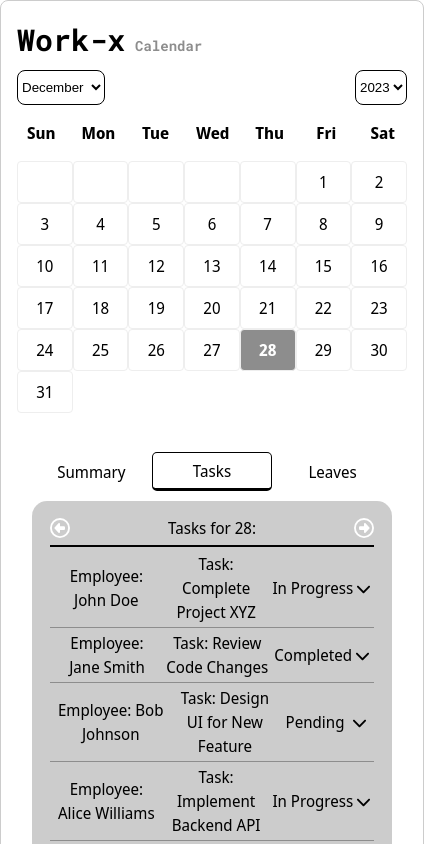
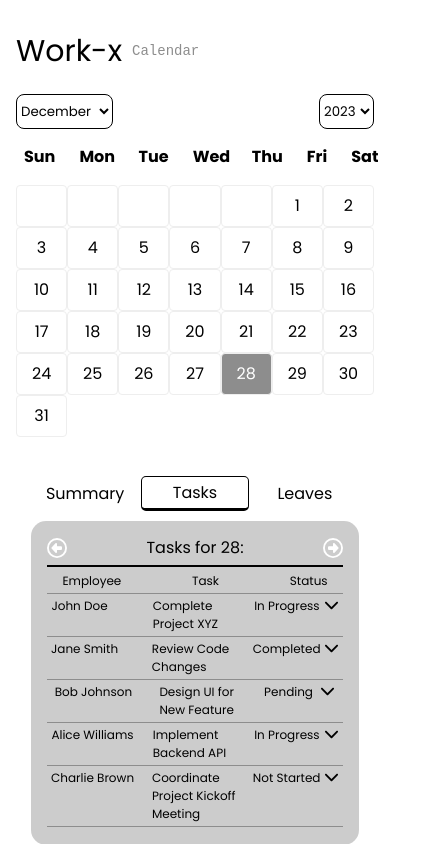
Before and after one commit to adithyawebt/workx-calendar, a React (Vite) app: page /home in a window 390 px wide. Both pictures are taken after a click on the element "Tasks". Shown: the top 844 px of the page, 424 px wide, since content can reach past the window. Built offline with nearby package versions, Linux system fonts and the light colour scheme.

Commit message:
fixed all styling and media query to recognise non mobile displays

```diff
--- a/src/App.css
+++ /dev/null
@@ -1,5 +0,0 @@
-#root {
-    max-width: 1280px;
-    margin: 0 auto;
-    text-align: center;
-}
--- /dev/null
+++ b/src/App.scss
@@ -0,0 +1,27 @@
+@import url('https://fonts.googleapis.com/css2?family=Poppins:wght@100;200;300;400;500;600;700;800;900&display=swap');
+
+:root {
+    line-height: 1.5;
+
+    color-scheme: light dark;
+    color: rgba(255, 255, 255, 0.87);
+    background-color: #fff;
+
+    font-synthesis: none;
+    text-rendering: optimizeLegibility;
+    -webkit-font-smoothing: antialiased;
+    -moz-osx-font-smoothing: grayscale;
+}
+
+* {
+    box-sizing: border-box;
+    margin: 0;
+    padding: 0;
+    font-family: 'Poppins', sans-serif;
+    font-weight: 400;
+}
+
+body {
+    width: 100vw;
+    height: 100vh;
+}
--- a/src/App.tsx
+++ b/src/App.tsx
@@ -1,4 +1,4 @@
-import './App.css'
+import './App.scss'
 
 import { BrowserRouter as Router, Routes, Route } from 'react-router-dom';
 
--- a/src/components/Calendar/Calendar.module.scss
+++ b/src/components/Calendar/Calendar.module.scss
@@ -1,21 +1,21 @@
 @import '../../common/colors.scss';
 
 .calendar {
-    width: 100%;
+    width: 100vw;
     display: flex;
     flex-direction: column;
     gap: 8px;
     padding: 16px;
     margin: 0;
-    border: 1px solid $border;
-    border-radius: 8px;
     color: black;
     background-color: $contrast;
 
     .logo {
         width: 100%;
+        height: 70px;
+        display: flex;
+        align-items: center;
         text-align: left;
-        font-family: 'Roboto Mono', monospace;
         font-size: 30px;
 
         span:nth-child(1) {
@@ -97,3 +97,11 @@
         }
     }
 }
+
+@media only screen and (min-width: 700px) {
+    .calendar {
+        max-width: 600px;
+        margin: 0 auto;
+        border: 1px solid $light;
+    }
+}
--- a/src/components/Schedule/Schedule.module.scss
+++ b/src/components/Schedule/Schedule.module.scss
@@ -82,6 +82,12 @@
 
         }
 
+        .contentDetails,
+        .tasksHolder,
+        .leaveContainer {
+            font-size: 12px;
+        }
+
         .contentDetails {
             width: 100%;
             display: flex;
@@ -90,7 +96,7 @@
             justify-content: center;
 
             .detailsHolder {
-                width: 100%;
+                width: 90%;
                 display: flex;
                 align-items: center;
                 justify-content: space-between;
@@ -106,6 +112,10 @@
                     align-items: flex-start;
                     justify-content: flex-start;
                     text-align: left;
+
+                    .detail {
+                        padding: 5px 0;
+                    }
                 }
             }
         }
@@ -117,16 +127,25 @@
             align-items: center;
             justify-content: center;
 
+            .employeeDetailsTemplate {
+                width: 90%;
+                display: flex;
+                align-items: center;
+                justify-content: space-between;
+                padding: 0 15px;
+            }
+
             .task {
                 width: 90%;
                 display: flex;
                 flex-direction: column;
                 align-items: center;
+                cursor: pointer;
 
                 .employeeDetails {
                     width: 100%;
                     display: flex;
-                    align-items: center;
+                    align-items: flex-start;
                     justify-content: space-evenly;
 
                     span {
@@ -174,49 +193,30 @@
     .leaveContainer {
         width: 90%;
         display: flex;
-        flex-direction: column;
-        align-items: center;
-        justify-content: center;
+        align-items: flex-start;
+        justify-content: space-between;
 
-        .leave {
-            width: 100%;
+        .leaves,
+        .holidays {
+            width: 45%;
+            height: 100%;
             display: flex;
             flex-direction: column;
-            align-items: center;
+            align-items: flex-start;
             justify-content: center;
-        }
 
-        .leaveType {
-            width: 100%;
-            display: flex;
-            align-items: center;
-
-            span {
-                padding: 0px 10px;
-            }
-
-            span:nth-child(1) {
-                font-weight: 700;
+            .leave {
+                padding: 5px 0;
+                display: flex;
+                flex-direction: column;
+                align-items: flex-start;
             }
         }
 
-        .leaveDetails {
-            width: 100%;
-            display: flex;
-            align-items: center;
+        .leaveHeading {
+            font-size: 14px;
+            font-weight: bold;
+        }
 
-            span {
-                padding: 0px 10px;
-            }
-
-            span:nth-child(1),
-            span:nth-child(2) {
-                font-weight: 700;
-
-                span:nth-child(1) {
-                    font-weight: 400;
-                }
-            }
-        }
     }
 }
--- a/src/components/Schedule/Schedule.tsx
+++ b/src/components/Schedule/Schedule.tsx
@@ -23,7 +23,7 @@ const Schedule = ({
     const [selectedTab, setSelectedTab] = useState<'Summary' | 'Tasks' | 'Leaves'>('Summary');
     const [taskVisibility, setTaskVisibility] = useState<boolean[]>(new Array(taskData.length).fill(false));
 
-    const [leaveData, setLeaveData] = useState<Record<string, { employeeName: string; leaveDetails: string; }[]> | null>(null);
+    const [leaveData, setLeaveData] = useState<Record<string, { employeeName: string; leaveDetails: string; date: string }[]> | null>(null);
     const [holidayData, setHolidayData] = useState<Record<string, { name: string; date: string; }[]> | null>(null);
     const [currentDisplayedMonth, setCurrentDisplayedMonth] = useState<number>(selectedMonth);
 
@@ -54,12 +54,12 @@ const Schedule = ({
     }
 
     const getLeavesForMonth = () => {
-        const monthKey = months[selectedMonth];
+        const monthKey = months[currentDisplayedMonth];
         return leaveData?.[monthKey] || [];
     };
 
     const getHolidaysForMonth = () => {
-        const monthKey = months[selectedMonth];
+        const monthKey = months[currentDisplayedMonth];
         return holidayData?.[monthKey] || [];
     };
 
@@ -115,7 +115,7 @@ const Schedule = ({
                                         <div className={styles.time}>{summary.time}</div>
                                         <div className={styles.details}>
                                             {summary.details.map((detail, detailIndex) => (
-                                                <li key={detailIndex}>{detail}</li>
+                                                <div className={styles.detail} key={detailIndex}>{detail}</div>
                                             ))}
                                         </div>
                                     </div>
@@ -134,12 +134,18 @@ const Schedule = ({
                         </div>
                         <div className={styles.divider}></div>
                         <div className={styles.tasksHolder}>
+                            <div className={styles.employeeDetailsTemplate}>
+                                <span>Employee</span>
+                                <span>Task</span>
+                                <span>Status</span>
+                            </div>
+                            <div className={styles.dividerSmall}></div>
                             {taskData.map((task, index) => (
                                 <>
                                     <div key={index} className={styles.task}>
                                         <div className={styles.employeeDetails} onClick={() => handleTaskClick(index)}>
-                                            <span>Employee: {task.employeeDetails.employeeName}</span>
-                                            <span>Task: {task.employeeDetails.taskAssigned}</span>
+                                            <span>{task.employeeDetails.employeeName}</span>
+                                            <span>{task.employeeDetails.taskAssigned}</span>
                                             <div className={styles.taskStatus}>
                                                 <span>{task.taskStatus}</span>
                                             </div>
@@ -177,20 +183,21 @@ const Schedule = ({
                         <div className={styles.divider}></div>
                         <div className={styles.leaveContainer}>
                             <div className={styles.leaves}>
-                                <span>Leaves</span>
-                                <ul>
-                                    {getLeavesForMonth().map((leave, index) => (
-                                        <li key={index}>{leave.employeeName}: {leave.leaveDetails}</li>
-                                    ))}
-                                </ul>
+                                <span className={styles.leaveHeading}>Leaves:</span>
+                                {getLeavesForMonth().map((leave, index) => (
+                                    <div className={styles.leave} key={index}>
+                                        {leave.employeeName}: {leave.leaveDetails} ({leave.date})
+                                    </div>
+                                ))}
                             </div>
                             <div className={styles.holidays}>
-                                <span>Holidays</span>
-                                <ul>
-                                    {getHolidaysForMonth().map((holiday, index) => (
-                                        <li key={index}>{holiday.name}: {holiday.date}</li>
-                                    ))}
-                                </ul>
+                                <span className={styles.leaveHeading}>Holidays:</span>
+                                {getHolidaysForMonth().map((holiday, index) => (
+                                    <div className={styles.leave} key={index}>
+                                        <span>{holiday.name}:</span>
+                                        <span>{holiday.date}</span>
+                                    </div>
+                                ))}
                             </div>
                         </div>
                     </div>
--- a/src/index.css
+++ /dev/null
@@ -1,76 +0,0 @@
-@import url('https://fonts.googleapis.com/css2?family=Noto+Sans+Display:wght@100;300;400;500;600;700;900&display=swap');
-@import url('https://fonts.googleapis.com/css2?family=Roboto+Mono:wght@700&display=swap');
-
-:root {
-  font-family: 'Noto Sans Display', Helvetica, Arial, sans-serif;
-  line-height: 1.5;
-  font-weight: 400;
-
-  color-scheme: light dark;
-  color: rgba(255, 255, 255, 0.87);
-  background-color: #242424;
-
-  font-synthesis: none;
-  text-rendering: optimizeLegibility;
-  -webkit-font-smoothing: antialiased;
-  -moz-osx-font-smoothing: grayscale;
-}
-
-a {
-  font-weight: 500;
-  color: #646cff;
-  text-decoration: inherit;
-}
-
-a:hover {
-  color: #535bf2;
-}
-
-body {
-  margin: 0;
-  display: flex;
-  place-items: center;
-  min-width: 320px;
-  min-height: 100vh;
-}
-
-h1 {
-  font-size: 3.2em;
-  line-height: 1.1;
-}
-
-button {
-  border-radius: 8px;
-  border: 1px solid transparent;
-  padding: 0.6em 1.2em;
-  font-size: 1em;
-  font-weight: 500;
-  font-family: inherit;
-  background-color: #1a1a1a;
-  cursor: pointer;
-  transition: border-color 0.25s;
-}
-
-button:hover {
-  border-color: #646cff;
-}
-
-button:focus,
-button:focus-visible {
-  outline: 4px auto -webkit-focus-ring-color;
-}
-
-@media (prefers-color-scheme: light) {
-  :root {
-    color: #213547;
-    background-color: #ffffff;
-  }
-
-  a:hover {
-    color: #747bff;
-  }
-
-  button {
-    background-color: #f9f9f9;
-  }
-}
--- a/src/main.tsx
+++ b/src/main.tsx
@@ -1,7 +1,6 @@
 import React from 'react'
 import ReactDOM from 'react-dom/client'
 import App from './App.tsx'
-import './index.css'
 
 ReactDOM.createRoot(document.getElementById('root')!).render(
     <React.StrictMode>
--- a/src/mockData/leaveData.json
+++ b/src/mockData/leaveData.json
@@ -3,27 +3,32 @@
         "January": [
             {
                 "employeeName": "John Doe",
-                "leaveDetails": "Vacation"
+                "leaveDetails": "Vacation",
+                "date": "2024-01-04"
             },
             {
                 "employeeName": "Alice Smith",
-                "leaveDetails": "Sick leave"
+                "leaveDetails": "Sick leave",
+                "date": "2024-01-07"
             }
         ],
         "February": [
             {
                 "employeeName": "Bob Johnson",
-                "leaveDetails": "Family emergency"
+                "leaveDetails": "Family emergency",
+                "date": "2024-02-09"
             },
             {
                 "employeeName": "Emma Brown",
-                "leaveDetails": "Personal day"
+                "leaveDetails": "Personal day",
+                "date": "2024-02-15"
             }
         ],
         "March": [
             {
                 "employeeName": "Charlie Wilson",
-                "leaveDetails": "Parental leave"
+                "leaveDetails": "Parental leave",
+                "date": "2024-03-19"
             }
         ]
     },
```
